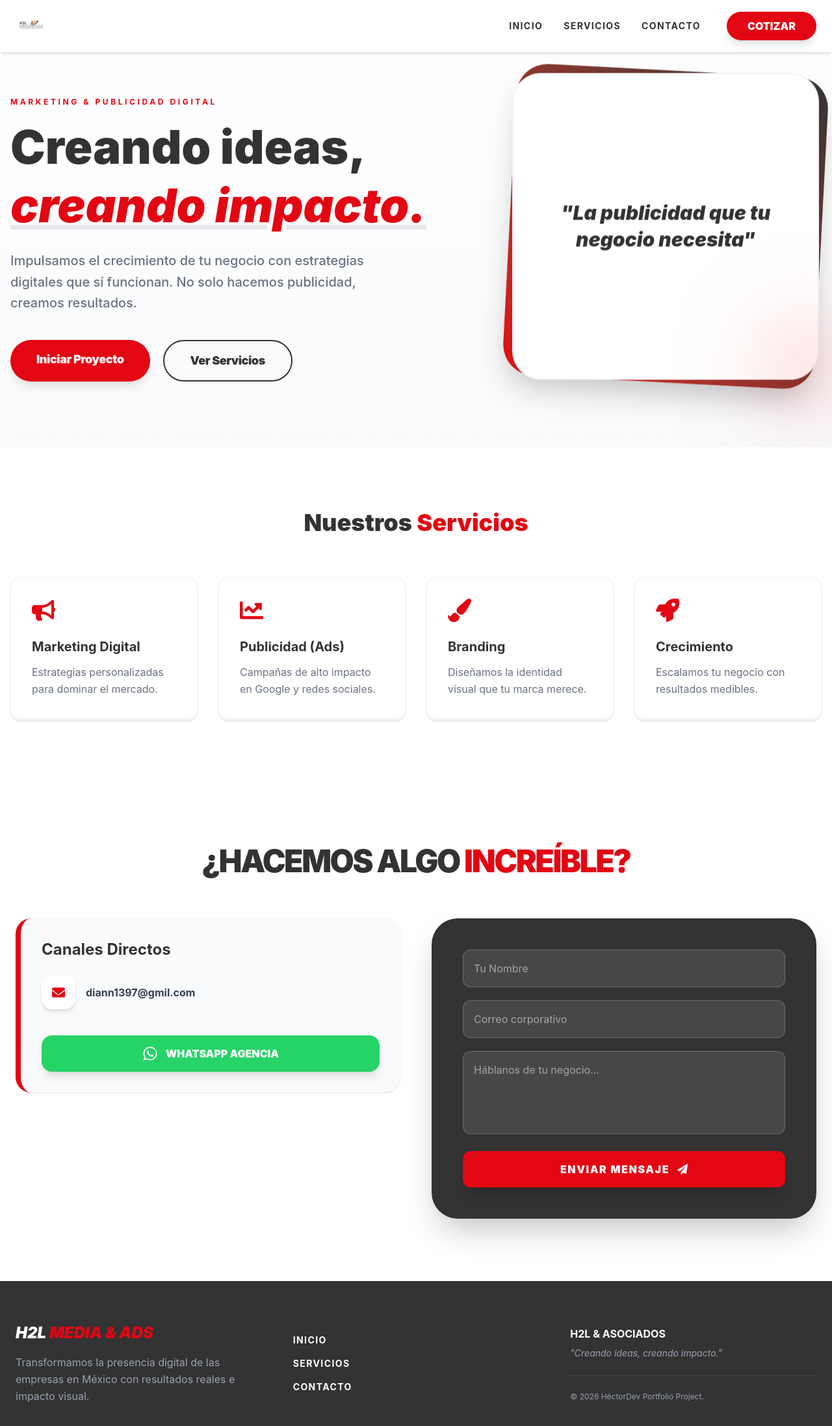
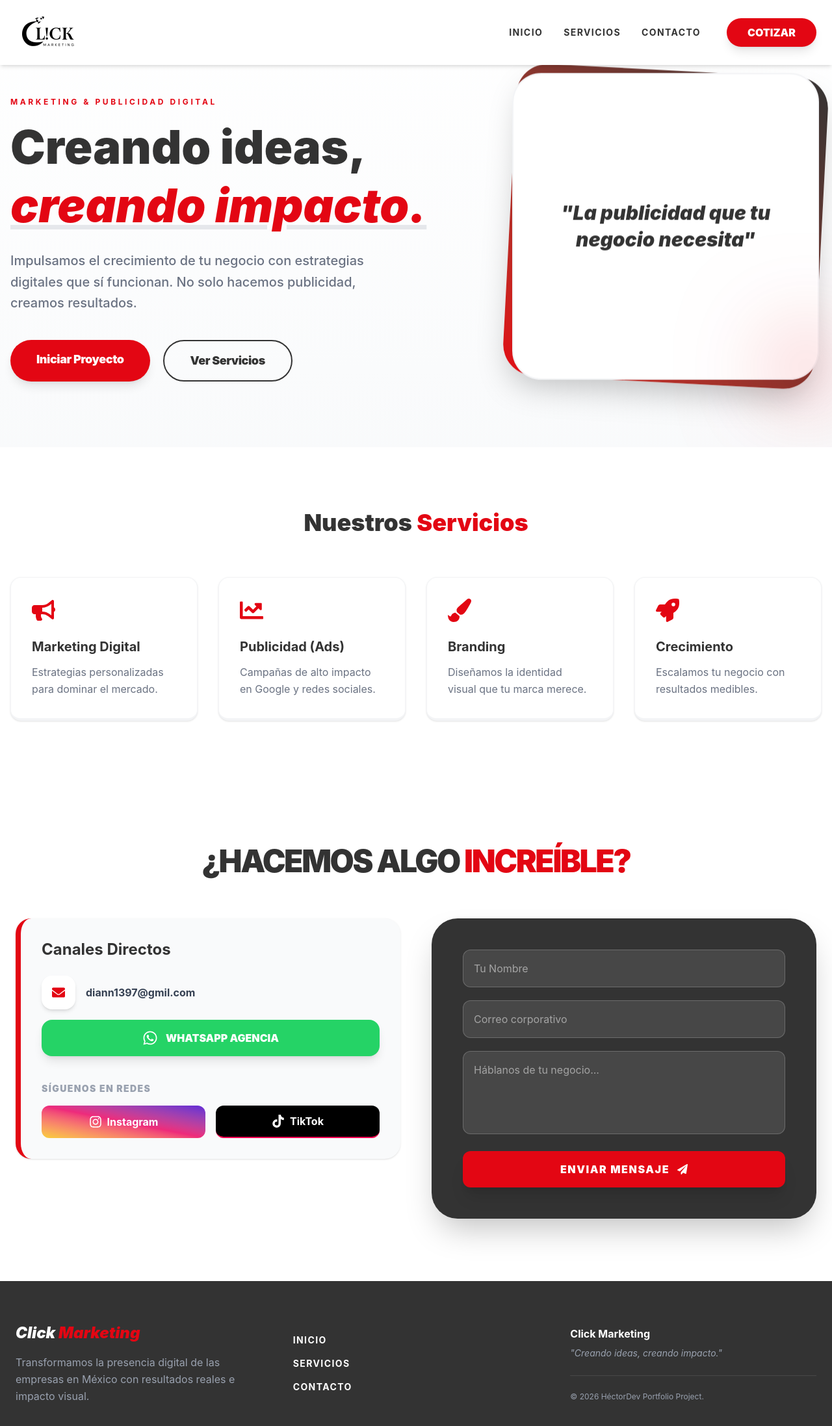
Before and after one commit to kakzumooto/H2Lmarketing, a React (Vite) app in the folder h2l-marketing/: page / in a window 1280 px wide. Shown: the top 2194 px of the page at 65% size. Built offline with nearby package versions, Linux system fonts and the light colour scheme.

Commit message:
Se agrega la seccion de redes socilaes, y se cambia el nombre de la marca

```diff
--- a/h2l-marketing/index.html
+++ b/h2l-marketing/index.html
@@ -2,10 +2,10 @@
 <html lang="en">
 <head>
   <meta charset="UTF-8" />
-  <link rel="icon" type="image/jpeg" href="/src/assets/h2l.jpg" />
+  <link rel="icon" type="image/jpeg" href="/src/assets/clickMarketing.jpeg" />
   <meta name="viewport" content="width=device-width, initial-scale=1.0" />
 
-  <title>H2L Media & Ads | Creando Ideas, Creando Impacto</title>
+  <title>Click Marketing | Creando Ideas, Creando Impacto</title>
 
   <meta name="description" content="Agencia de Marketing Digital y Publicidad. Impulsamos el crecimiento de tu negocio con estrategias reales." />
 
--- a/h2l-marketing/src/components/Contact.jsx
+++ b/h2l-marketing/src/components/Contact.jsx
@@ -1,5 +1,6 @@
 import { useState } from 'react';
-import { FaWhatsapp, FaEnvelope, FaMapMarkerAlt, FaPaperPlane, FaCheckCircle } from 'react-icons/fa';
+// Añadimos los iconos de redes sociales
+import { FaWhatsapp, FaEnvelope, FaInstagram, FaTiktok, FaPaperPlane, FaCheckCircle, FaQrcode } from 'react-icons/fa';
 
 const Contact = () => {
   const clientEmail = "diann1397@gmil.com";
@@ -19,7 +20,6 @@ const Contact = () => {
       if (response.ok) {
         setEnviado(true);
         form.reset();
-        // El mensaje de éxito se queda 5 segundos
         setTimeout(() => setEnviado(false), 5000);
       }
     } catch (error) {
@@ -40,33 +40,48 @@ const Contact = () => {
 
         <div className="grid md:grid-cols-2 gap-12">
           {/* Info de Contacto */}
-          <div data-aos="fade-right" className="space-y-8">
+          <div data-aos="fade-right" className="space-y-6">
             <div className="bg-gray-50 p-8 rounded-3xl border-l-8 border-[#E30613] shadow-sm">
               <h3 className="text-2xl font-bold mb-6 text-[#333333] font-montserrat">Canales Directos</h3>
-              <div className="flex items-center gap-4">
-                <div className="bg-white p-4 rounded-2xl shadow-md text-[#E30613]"><FaEnvelope size={20}/></div>
-                <p className="font-bold text-gray-700">{clientEmail}</p>
+
+              <div className="space-y-4">
+                <div className="flex items-center gap-4">
+                  <div className="bg-white p-4 rounded-2xl shadow-md text-[#E30613]"><FaEnvelope size={20}/></div>
+                  <p className="font-bold text-gray-700">{clientEmail}</p>
+                </div>
+
+                <a href="https://wa.me/525588088873" className="w-full bg-[#25D366] text-white flex items-center justify-center gap-3 py-4 rounded-2xl font-black hover:scale-105 transition-all shadow-lg font-montserrat">
+                  <FaWhatsapp size={24}/> WHATSAPP AGENCIA
+                </a>
               </div>
-              <a href="https://wa.me/525588088873" className="mt-10 w-full bg-[#25D366] text-white flex items-center justify-center gap-3 py-4 rounded-2xl font-black hover:scale-105 transition-all shadow-lg font-montserrat">
-                <FaWhatsapp size={24}/> WHATSAPP AGENCIA
-              </a>
+
+              {/* NUEVA SECCIÓN: REDES SOCIALES */}
+              <div className="mt-10">
+                <h4 className="text-sm font-black text-gray-400 uppercase tracking-widest mb-4">Síguenos en Redes</h4>
+                <div className="grid grid-cols-2 gap-4">
+                  <a href="https://www.instagram.com/clickmarketing_mx/" className="flex items-center justify-center gap-2 bg-gradient-to-tr from-[#f9ce34] via-[#ee2a7b] to-[#6228d7] text-white py-3 rounded-xl font-bold hover:opacity-90 transition-all">
+                    <FaInstagram size={20}/> Instagram
+                  </a>
+                  <a href="https://www.tiktok.com/@clickmarketing_mx?_r=1&_t=ZS-94RvgeSMhUI" className="flex items-center justify-center gap-2 bg-black text-white py-3 rounded-xl font-bold hover:opacity-90 transition-all border-b-2 border-[#ff0050]">
+                    <FaTiktok size={20}/> TikTok
+                  </a>
+                </div>
+              </div>
             </div>
           </div>
 
           {/* Formulario Premium */}
           <div data-aos="fade-left" data-aos-delay="200" className="bg-[#333333] p-8 md:p-12 rounded-[2.5rem] shadow-2xl min-h-[460px] flex items-center justify-center relative overflow-hidden">
-
             {enviado ? (
               <div className="text-center space-y-4 animate-bounce-slow">
                 <FaCheckCircle className="text-[#E30613] text-7xl mx-auto" />
                 <h3 className="text-white text-2xl font-black font-montserrat uppercase">¡Enviado con éxito!</h3>
-                <p className="text-gray-400 font-medium">En breve un consultor de H2L se pondrá en contacto.</p>
+                <p className="text-gray-400 font-medium">En breve un consultor de click Marketing se pondrá en contacto.</p>
               </div>
             ) : (
               <form onSubmit={handleSubmit} className="w-full space-y-5 relative z-10">
-                {/* CONFIGURACIÓN PARA CORREO ESTÉTICO */}
-                <input type="hidden" name="_subject" value="NUEVA SOLICITUD - H2L MEDIA & ADS" />
-                <input type="hidden" name="_template" value="table" /> {/* ESTO HACE QUE EL MAIL SE VEA BIEN */}
+                <input type="hidden" name="_subject" value="NUEVA SOLICITUD - click Marketing" />
+                <input type="hidden" name="_template" value="table" />
                 <input type="hidden" name="_captcha" value="false" />
 
                 <input name="Nombre" type="text" placeholder="Tu Nombre" required className="w-full bg-white/10 border border-white/20 p-4 rounded-xl text-white outline-none focus:border-[#E30613] focus:bg-white/20 transition-all" />
@@ -79,7 +94,6 @@ const Contact = () => {
               </form>
             )}
           </div>
-
         </div>
       </div>
     </section>
--- a/h2l-marketing/src/components/Footer.jsx
+++ b/h2l-marketing/src/components/Footer.jsx
@@ -3,7 +3,7 @@ const Footer = () => {
     <footer className="bg-[#333333] py-16 text-white font-sans">
       <div className="max-w-7xl mx-auto px-6 grid md:grid-cols-3 gap-12 items-center text-center md:text-left">
         <div data-aos="fade-up">
-          <h3 className="text-2xl font-black font-montserrat italic">H2L <span className="text-[#E30613]">MEDIA & ADS</span></h3>
+          <h3 className="text-2xl font-black font-montserrat italic">Click  <span className="text-[#E30613]">Marketing</span></h3>
           <p className="text-gray-400 mt-4 leading-relaxed">Transformamos la presencia digital de las empresas en México con resultados reales e impacto visual.</p>
         </div>
 
@@ -14,7 +14,7 @@ const Footer = () => {
         </div>
 
         <div data-aos="fade-up" data-aos-delay="400" className="text-gray-400">
-          <p className="font-bold text-white mb-2">H2L & ASOCIADOS</p>
+          <p className="font-bold text-white mb-2">Click Marketing</p>
           <p className="text-sm italic">"Creando ideas, creando impacto."</p>
           <div className="mt-6 border-t border-white/10 pt-6">
             <p className="text-xs">© 2026 HéctorDev Portfolio Project.</p>
--- a/h2l-marketing/src/components/Navbar.jsx
+++ b/h2l-marketing/src/components/Navbar.jsx
@@ -1,16 +1,16 @@
 import { useState } from 'react';
 import { HiMenuAlt3, HiX } from 'react-icons/hi';
-import logo from '../assets/h2l.jpg';
+import logo from '../assets/clickMarketing.jpeg';
 
 const Navbar = () => {
   const [isOpen, setIsOpen] = useState(false);
 
   return (
     <nav className="fixed top-0 w-full bg-white/95 backdrop-blur-sm shadow-md z-[100]">
-      <div className="max-w-7xl mx-auto px-6 h-20 flex justify-between items-center">
+      <div className="max-w-7xl mx-auto px-6 h-25 flex justify-between items-center">
         {/* Logo a la izquierda */}
         <div className="flex items-center">
-          <img src={logo} alt="H2L Logo" className="h-12 w-auto object-contain" />
+          <img src={logo} alt="Click Marketing" className="h-25 w-auto object-contain" />
         </div>
 
         {/* Menú Desktop */}
```
Also changed, not shown: h2l-marketing/src/assets/clickMarketing.jpeg (added), h2l-marketing/src/assets/h2l.jpg (deleted).
